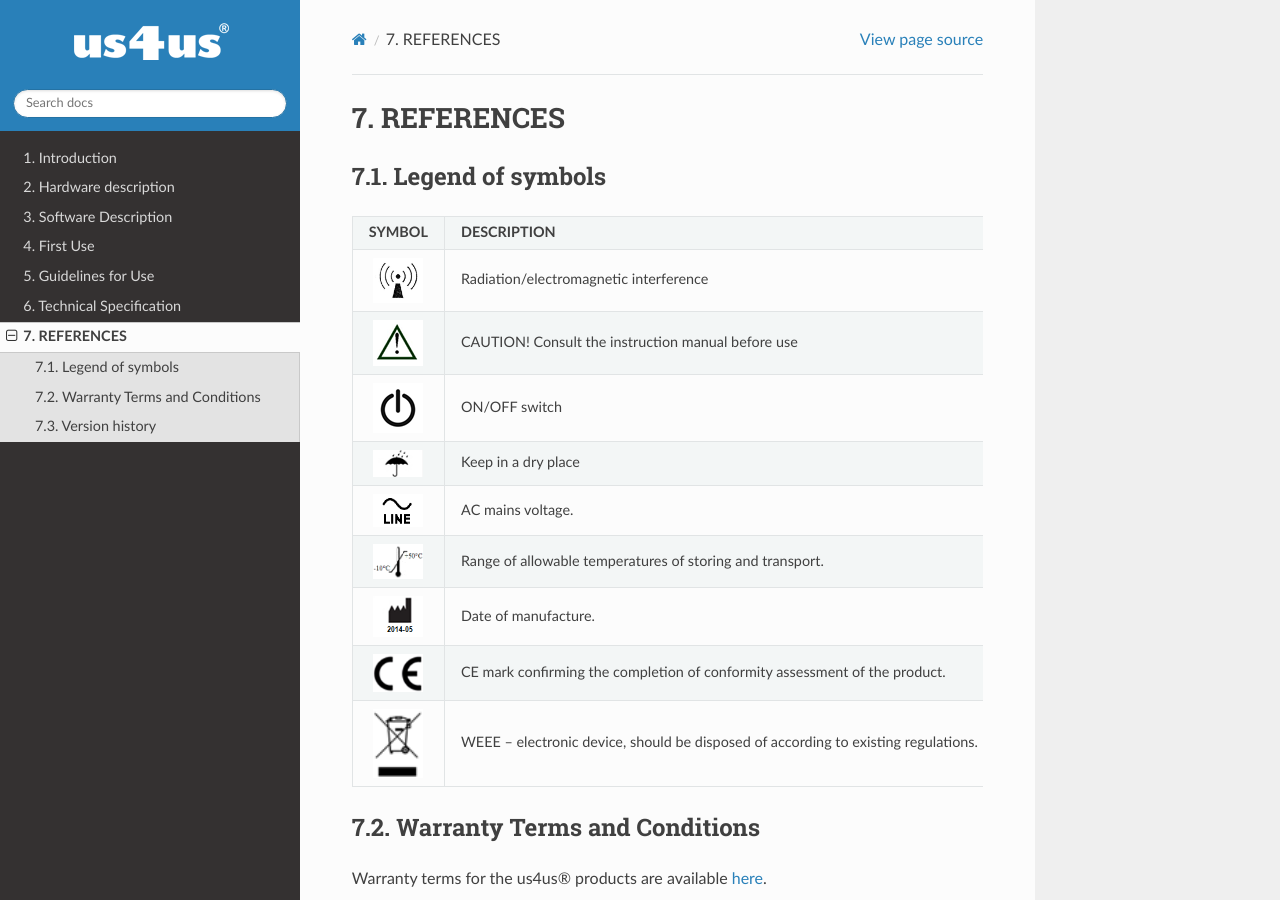
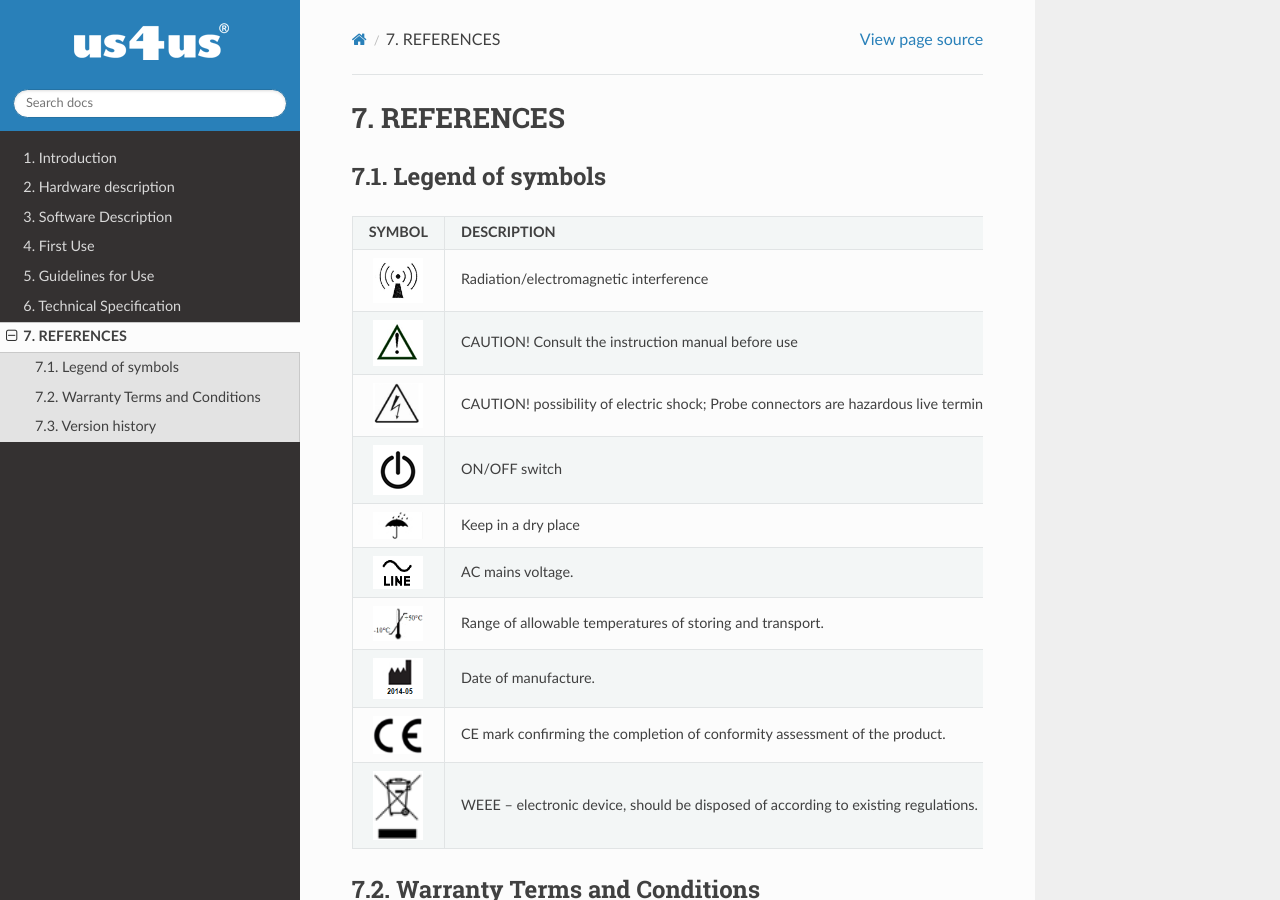
Before and after one commit to us4useu/us4r-user-docs, a Sphinx documentation site: the page built from docs/content/7_references.md, in a window 1280 px wide and 900 px high. Built offline with Sphinx 7.4.7 and the Read the Docs theme 3.1.0, drawn with Linux system fonts in a browser that asks for light colours.

Commit message:
electricshock added

````diff
--- a/docs/content/7_references.md
+++ b/docs/content/7_references.md
@@ -9,6 +9,12 @@ myst:
       ```
     warning_symbol: |
       ```{image} img/warning.png
+      :alt: emc
+      :width: 50px
+      :align: center
+      ```
+    electricshock_symbol: |
+      ```{image} img/electricshock2.png
       :alt: emc
       :width: 50px
       :align: center
@@ -73,6 +79,8 @@ myst:
   - Radiation/electromagnetic interference
 * - {{warning_symbol}}
   - CAUTION! Consult the instruction manual before use
+* - {{electricshock_symbol}}
+  - CAUTION! possibility of electric shock; Probe connectors are hazardous live terminals. Use only with designated ultrasound probes. Do not touch connectors during operation.
 * - {{onoff_symbol}}
   - ON/OFF switch
 * - {{dry_symbol}}
````
Also changed, not shown: docs/content/2_hardware.md (+5 -0 lines), docs/content/img/electricshock.png (added), docs/content/img/electricshock2.png (added).
